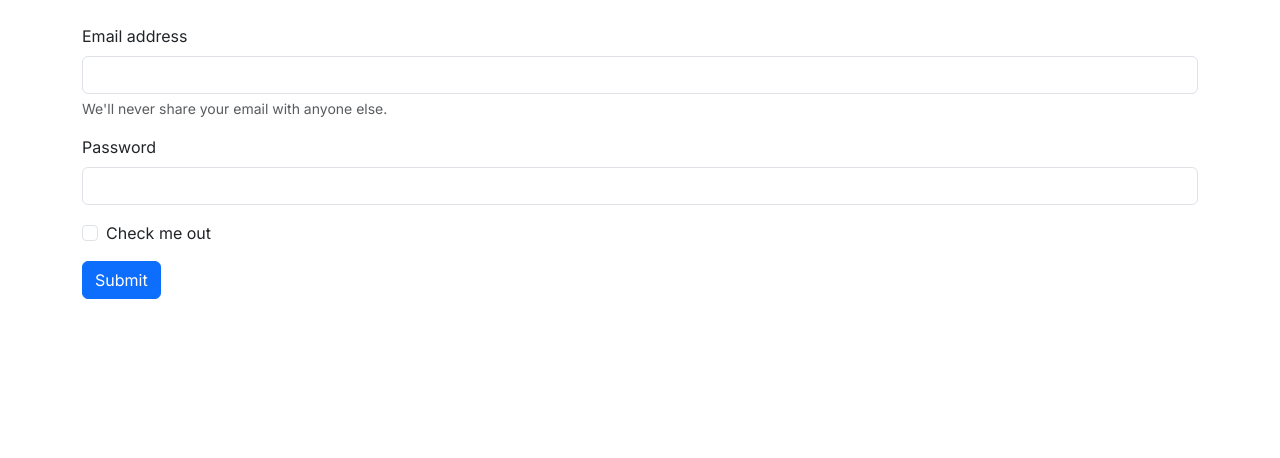
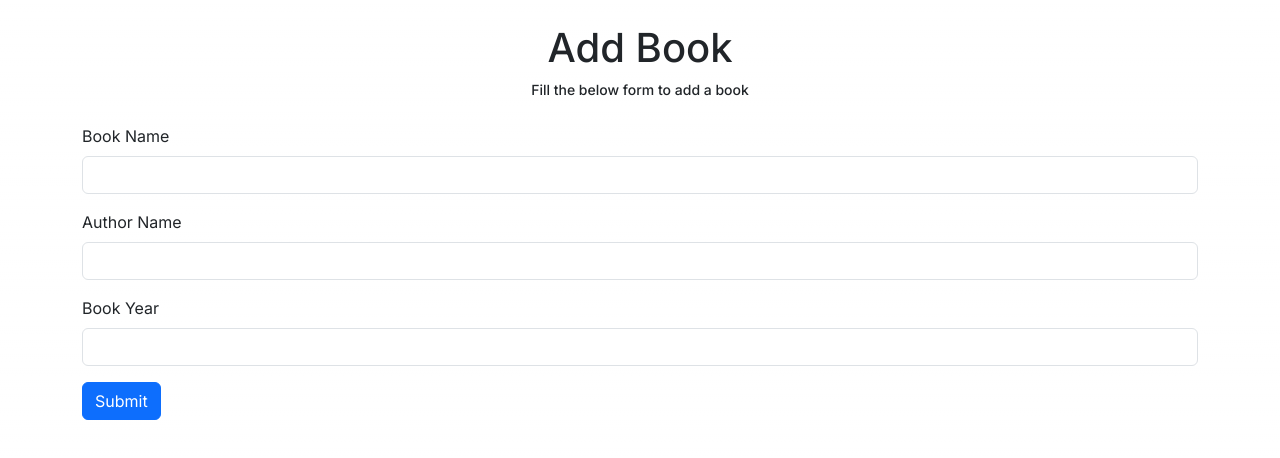
Before and after one commit to ALIRAZA17/LMS, a Next.js app: page /add-book in a window 1280 px wide. Shown: the top 458 px of the page. Built offline with nearby package versions, Linux system fonts and the light colour scheme.

Commit message:
Create Book Function done and Reading done

```diff
--- a/src/app/add-book/page.tsx
+++ b/src/app/add-book/page.tsx
@@ -1,19 +1,70 @@
+'use client'
+
+import Link from 'next/link';
+import { SetStateAction, useState } from 'react';
+import { useRouter } from 'next/navigation';
+
 export default function AddBook() {
+
+    const [bookName, setBookName] = useState('');
+    const [authorName, setAuthorName] = useState('');
+    const router = useRouter()
+
+    const handleBookNameChange = (event: React.ChangeEvent<HTMLInputElement>) => {
+        setBookName(event.target.value);
+      };
+
+
+      const handleAuthorNameChange = (event: React.ChangeEvent<HTMLInputElement>) => {
+        setAuthorName(event.target.value);
+      };
+
+
+    const handleSubmit = async (event: { preventDefault: () => void; }) => {
+        event.preventDefault();
+        try {
+            await fetch('/api/add-book', {
+                method: 'POST',
+                headers: {
+                    'Content-Type': 'application/json'
+                },
+                body: JSON.stringify({ bookName, authorName })
+            })
+
+            router.refresh()
+        } catch (error) {
+            console.error(error)
+        }
+
+        setBookName('');
+        setAuthorName('');
+    };
+
+
+
     return (
         <div className="container my-4">
-        <form>
+            <div className="text-center">
+                <h1>
+                    Add Book
+                </h1>
+
+                <h4 className="text-sm">
+                    Fill the below form to add a book
+                </h4>
+            </div>
+            <form className="my-4" onSubmit={handleSubmit}>
                 <div className="mb-3">
-                <label  className="form-label">Email address</label>
-                <input type="email" className="form-control" id="exampleInputEmail1" aria-describedby="emailHelp"/>
-                    <div id="emailHelp" className="form-text">We'll never share your email with anyone else.</div>
+                    <label className="form-label">Book Name</label>
+                    <input type="text" className="form-control" id="exampleInputEmail1" aria-describedby="emailHelp" onChange={handleBookNameChange} />
                 </div>
                 <div className="mb-3">
-                <label className="form-label">Password</label>
-                <input type="password" className="form-control" id="exampleInputPassword1"/>
+                    <label className="form-label">Author Name</label>
+                    <input type="text" className="form-control" id="exampleInputPassword1" onChange={handleAuthorNameChange} />
                 </div>
-            <div className="mb-3 form-check">
-                <input type="checkbox" className="form-check-input" id="exampleCheck1"/>
-                    <label className="form-check-label">Check me out</label>
+                <div className="mb-3">
+                    <label className="form-label">Book Year</label>
+                    <input type="text" className="form-control" id="exampleInputPassword1" />
                 </div>
                 <button type="submit" className="btn btn-primary">Submit</button>
             </form>
--- a/src/app/admin/page.tsx
+++ b/src/app/admin/page.tsx
@@ -1,5 +1,19 @@
 import Link from "next/link";
-export default function AdminPage() {
+import prisma from "../../../lib/prisma";
+
+async function getAllBooks() {
+  const books = await prisma.book.findMany({
+    where: {
+      name: {
+        not: null
+      }
+    }
+  });
+  return books;
+}
+export default async function AdminPage() {
+  const books = await getAllBooks();
+
   return (
     <>
       <h1 className="text-center my-4">All Books Data</h1>
@@ -24,15 +38,26 @@ export default function AdminPage() {
             </tr>
           </thead>
           <tbody>
+            {
+              books.map((book, index) => {
+                return (
                   <tr>
-                <th scope="row">1</th>
-                <td>Mark</td>
-                <td>Otto</td>
+                    <th scope="row">{index+1}</th>
+                    <td>{book.name}</td>
+                    <td>{book.author}</td>
                     <td>
-                  <button className="btn btn-sm btn-warning">Edit</button>
-                  <button className="btn btn-sm btn-danger ml-1">Delete</button>
+                      <button className="btn btn-sm btn-warning">
+                        Edit
+                      </button>
+                      <button className="btn btn-sm btn-danger ml-2">
+                        Delete
+                      </button>
                     </td>
+
                   </tr>
+                );
+              })
+            }
 
           </tbody>
         </table>
--- /dev/null
+++ b/src/app/api/add-book/route.ts
@@ -0,0 +1,16 @@
+import prisma from "../../../../lib/prisma";
+import { NextRequest, NextResponse } from "next/server";
+
+export async function POST(request: NextRequest): Promise<NextResponse> {
+  const res = await request.json();
+  const { bookName, authorName } = res;
+
+  const result = await prisma.book.create({
+    data: {
+        name: bookName,
+        author: authorName,
+    },
+  });
+
+  return NextResponse.json({ result });
+}
--- a/src/app/page.tsx
+++ b/src/app/page.tsx
@@ -39,23 +39,19 @@ export default async function Home() {
               <th scope="col">#</th>
               <th scope="col">Book Name</th>
               <th scope="col">Author</th>
-              <th scope="col">Actions</th>
             </tr>
           </thead>
           <tbody>
 
             {
-              books.map((book)=>{
+              books.map((book, index) => {
                 return (
                   <tr>
-                  <th scope="row">1</th>
-                  <td>{book.name}</td>
-                  <td>{book.author}</td>
-                  <td>
-                    <button className="btn btn-sm btn-warning">Edit</button>
-                    <button className="btn btn-sm btn-danger ml-1">Delete</button>
-                  </td>
-                </tr>
+                    <th scope="row">{index + 1}</th>
+                    <td>{book.name}</td>
+                    <td>{book.author}</td>
+
+                  </tr>
                 );
               })
             }
```
Lines whose indentation alone changed are shown as unchanged.
